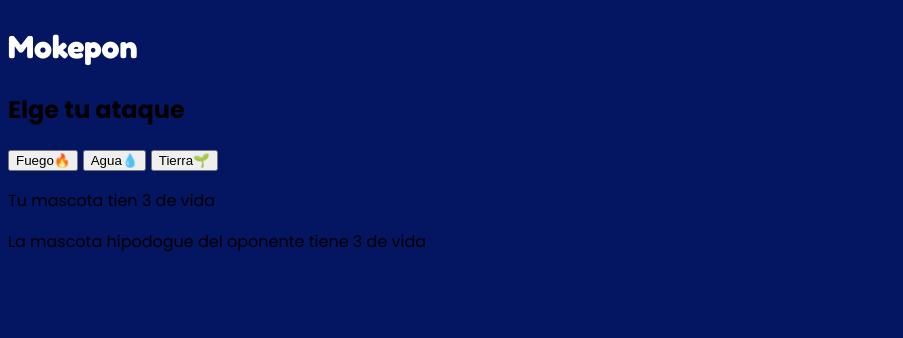
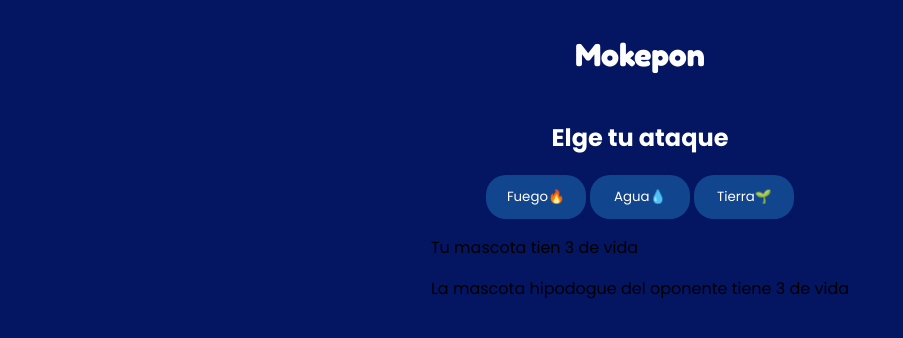
Before and after one commit to Geoffreey/Mokepon, a plain HTML site: page index.html in a window 1280 px wide. Both pictures are taken after a click on the button "Seleccionar". Shown: the whole page, without its empty margins (0-903 px from the left). Drawn offline with Linux system fonts and the light colour scheme.

Commit message:
Se agrengan estilos a tarjetas de ataques en pagina de ataques

```diff
--- a/index.html
+++ b/index.html
@@ -38,12 +38,12 @@
     <section id="seleccionar-ataque">
         <h1 class="titulo">Mokepon</h1>
 
-        <h2>Elge tu ataque</h2>
+        <h2 class="subtitulo">Elge tu ataque</h2>
 
-        <div>
-            <button id="boton-fuego">Fuego🔥</button>
-            <button id="boton-agua">Agua💧</button>
-            <button id="boton-tierra">Tierra🌱</button>
+        <div class="">
+            <button id="boton-fuego" class="boton-de-ataque">Fuego🔥</button>
+            <button id="boton-agua" class="boton-de-ataque">Agua💧</button>
+            <button id="boton-tierra" class="boton-de-ataque">Tierra🌱</button>
         </div>
 
         <div>
--- a/js/mokepon.js
+++ b/js/mokepon.js
@@ -32,7 +32,7 @@ function seleccionarMascotaJugador() {
     sectionSeleccionarMascotaJugador.style.display = 'none'
 
     let sectionSeleccionarAtaque = document.getElementById('seleccionar-ataque')
-    sectionSeleccionarAtaque.style.display = 'block'
+    sectionSeleccionarAtaque.style.display = 'flex'
 
     let inputHipodoge = document.getElementById('hipodoge')
     let inputCapipepo = document.getElementById('capipepo')
--- a/styles.css
+++ b/styles.css
@@ -31,9 +31,8 @@ body {
     width: 180px;
     height: 100px;
     background-color: #11468f;
+    padding: 10px;
     box-sizing: border-box;
-    margin: 10px;
-    border: 1px solid hotpink;
     border-radius: 20px;
     display: flex;
     justify-content: center;
@@ -58,3 +57,19 @@ body {
 input {
     display: none;
 }
+
+#seleccionar-ataque {
+    flex-direction: column;
+    align-items: center;
+}
+
+.boton-de-ataque {
+    background-color: #11468f;
+    padding: 10px;
+    box-sizing: border-box;
+    border-radius: 20px;
+    border-color: transparent;
+    width: 100px;
+    color: white;
+    font-family: 'Poppins', sans-serif;
+}
```
